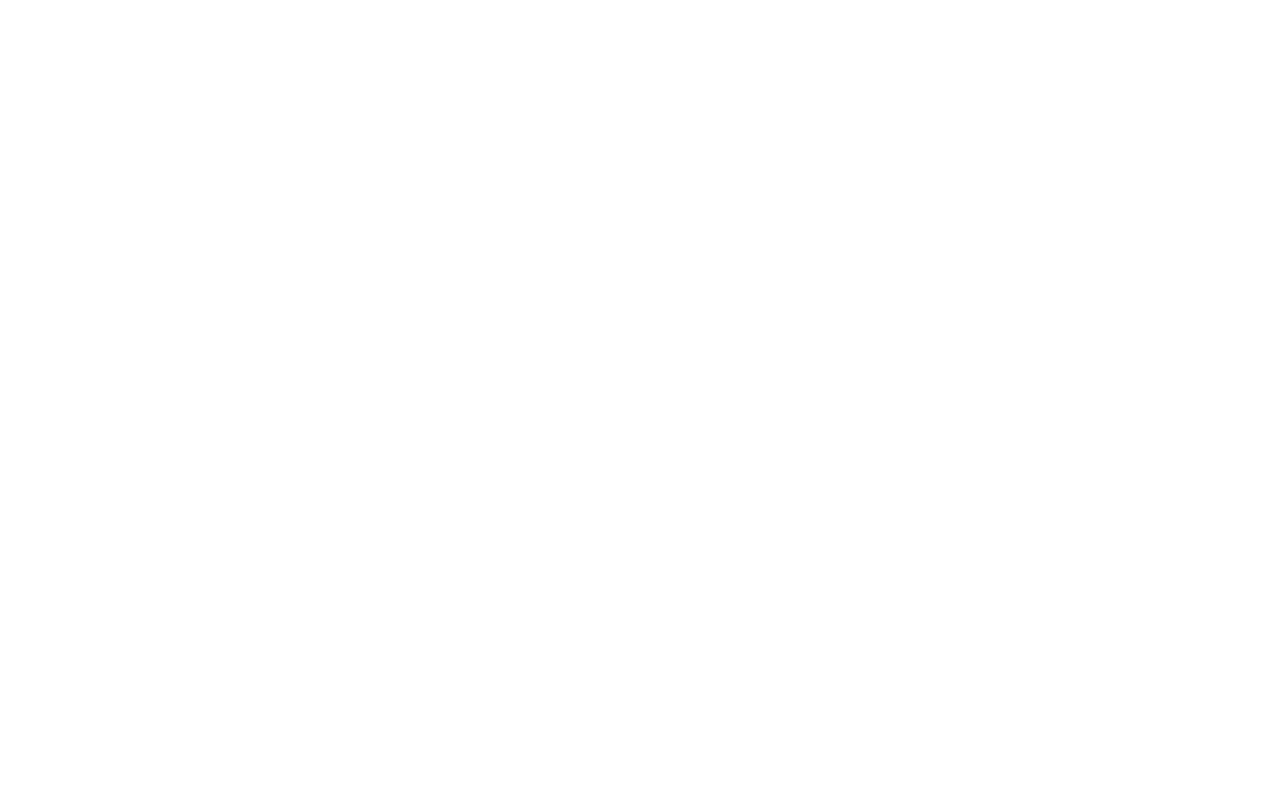
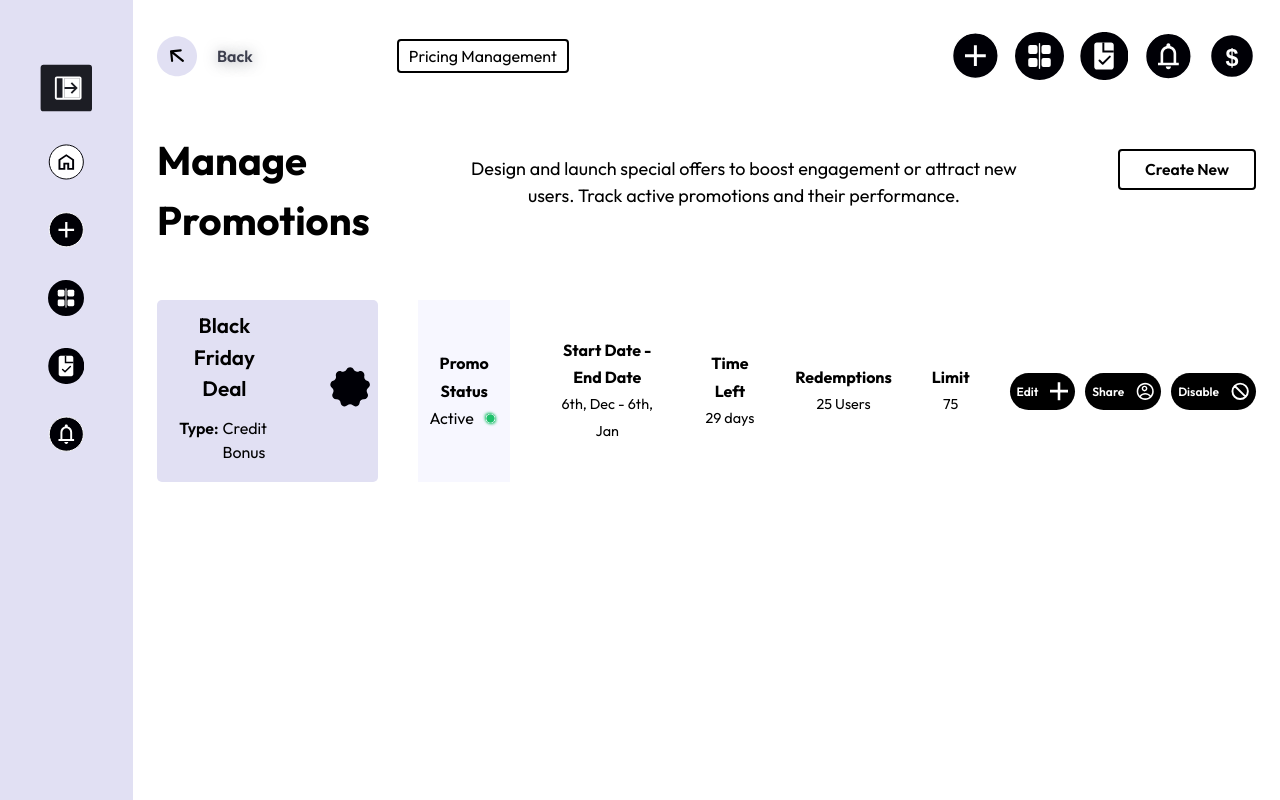
Before and after one commit to Tech-Shark/syntax, a React (Vite) app in the folder src/syntax_frontend/: page /manage-promotion in a window 1280 px wide. Before the commit this address had no page. Built offline with nearby package versions, Linux system fonts and the light colour scheme.

Commit message:
feat: add ManagePromotion page and update routing; enhance styles for select and textarea elements

```diff
--- a/src/syntax_frontend/src/App.tsx
+++ b/src/syntax_frontend/src/App.tsx
@@ -30,6 +30,7 @@ import AdminDashboard from "./Pages/Dashboard/AdminDashboard/DashboardAdmin";
 import PricingManagement from "./Pages/Dashboard/AdminDashboard/pricingManagement";
 import Pricing from "./Pages/Dashboard/UserDashboard/Pricing/pricing";
 import CreatePromotion from "./Pages/Dashboard/AdminDashboard/promoManagement/createPromo";
+import ManagePromotion from "./Pages/Dashboard/AdminDashboard/promoManagement/managePromo";
 
 
 
@@ -64,8 +65,8 @@ function App() {
           <Route path="/admin-dashboard" element={<AdminDashboard />} />
           <Route path="/pricing-management" element={<PricingManagement />} />
           <Route path="/pricing" element={<Pricing />} />
-          <Route path="/promo-management" element={<CreatePromotion />} />
-
+          <Route path="/create-promotion" element={<CreatePromotion />} />
+          <Route path="/manage-promotion" element={<ManagePromotion />} />
         </Routes>
       </BrowserRouter>
     </Provider>
--- a/src/syntax_frontend/src/Pages/Dashboard/AdminDashboard/pricingManagement.tsx
+++ b/src/syntax_frontend/src/Pages/Dashboard/AdminDashboard/pricingManagement.tsx
@@ -1,6 +1,5 @@
 import { Link } from "react-router-dom";
 import Sidebar from "../Sidebar";
-import { FaPlus } from "react-icons/fa6";
 import TopIcons from "../UserDashboard/topIcons";
 import purple_arrow_2 from '@/assets/images/purple_arrow_2.svg';
 import AdminPricing from "./pricingManagement/adminPricing";
@@ -21,7 +20,7 @@ const PricingManagement = () => {
                 <img src={purple_arrow_2} alt="back" />
                 <p className="text-base text-[#3D3F4E] font-semibold leading-6 [text-shadow:0.67px_0.67px_13.28px_rgba(61,63,78,0.5)] cursor-pointer">Back</p>
               </div>
-              <Link to="/promo-management" className="flex gap-[0.4rem] justify-center items-center h-[2.1rem] bg-white text-black rounded-[0.25rem] border-2 border-black px-[0.63rem] py-[0.31rem]"> Promo Management <FaPlus /></Link>
+              <Link to="/create-promotion" className="flex gap-[0.4rem] justify-center items-center h-[2.1rem] bg-white text-black rounded-[0.25rem] border-2 border-black px-[0.63rem] py-[0.31rem]"> Promo Management</Link>
             </div>
 
             <TopIcons />
--- a/src/syntax_frontend/src/Pages/Dashboard/AdminDashboard/promoManagement/createPromo.tsx
+++ b/src/syntax_frontend/src/Pages/Dashboard/AdminDashboard/promoManagement/createPromo.tsx
@@ -1,31 +1,33 @@
-import { Link } from 'react-router-dom';
+import { Link, useNavigate } from 'react-router-dom';
 import Sidebar from "../../Sidebar";
 import purple_arrow_2 from '@/assets/images/purple_arrow_2.svg';
-import { FaPlus } from 'react-icons/fa6';
+import arrow from "@/assets/images/arrow1.svg"
 import TopIcons from "../../UserDashboard/topIcons";
+import dropdown_arrow from "@/assets/images/drop_down_arrow.svg";
 
 
 const CreatePromotion: React.FC = () => {
+  const navigate = useNavigate();
 
 
   return (
     <>
       <section className='flex font-outfit'>
         <Sidebar />
-        <div className='px-4 md:px-6 pt-8 w-full h-screen overflow-x-auto'>
+        <div className='px-4 md:px-6 pt-8 w-full h-screen overflow-x-auto flex-1'>
           <div className='flex justify-between w-full '>
             <div className="flex items-center gap-36">
               <div className="flex items-center gap-5">
                 <img src={purple_arrow_2} alt="back" />
                 <p className="text-base text-[#3D3F4E] font-semibold leading-6 [text-shadow:0.67px_0.67px_13.28px_rgba(61,63,78,0.5)] cursor-pointer">Back</p>
               </div>
-              <Link to="/promo-management" className="flex gap-[0.4rem] justify-center items-center h-[2.1rem] bg-white text-black rounded-[0.25rem] border-2 border-black px-[0.63rem] py-[0.31rem]"> Promo Management</Link>
+              <Link to="/pricing-management" className="flex gap-[0.4rem] justify-center items-center h-[2.1rem] bg-white text-black rounded-[0.25rem] border-2 border-black px-[0.63rem] py-[0.31rem]"> Pricing Management</Link>
             </div>
 
             <TopIcons />
           </div>
 
-          <div className="flex justify-between items-center mt-[3.13rem]">
+          <div className="flex justify-between items-baseline mt-[3.13rem]">
             <h5 className="text-[2.5rem] font-bold leading-normal">Create and Manage <br /> Promotions</h5>
             <p className="text-center font-normal text-lg leading-normal">Design and launch special offers to boost engagement or attract new <br /> users. Track active promotions and their performance.</p>
             <div className='flex gap-[0.81rem]'>
@@ -34,20 +36,72 @@ const CreatePromotion: React.FC = () => {
             </div>
           </div>
 
-          <div className='flex justify-center'>
-            <form>
-              <div className='flex flex-col'>
-                <label htmlFor="promoName">
+          <div className='flex justify-center mt-[3.13rem] pb-12'>
+            <form className='flex flex-col gap-10'>
+              <div className='flex flex-col gap-2'>
+                <label htmlFor="promoName" className="font-bold text-[1.1rem] leading-[1.3rem] text-[#030A00]">
                   Promo Name
                 </label>
-                <input type="text" id="promoName" placeholder='Black Friday Deal, New Year Offer'/>
+                <input type="text" id="promoName" placeholder='Black Friday Deal, New Year Offer' className='w-[19.4rem] bg-[#E8E8E8] px-[0.98rem] py-[0.73rem] rounded-[0.5rem] text-base leading-[1.2rem] placeholder-shown:text-[#8C8CA1] text-[#000006]'/>
               </div>
-              <div className='flex flex-col'>
-                <label htmlFor="promoName">
+
+              <div className='flex flex-col gap-2'>
+                <label htmlFor="promoType" className="font-bold text-[1.1rem] leading-[1.3rem] text-[#030A00]">
                   Promo Type
                 </label>
-                <input type="text" id="promoName" placeholder='Credit Bonus'/>
+                <select id="promoType" className='bg-[#E1E0F3] h-[2.9rem] w-44 text-[1.1rem] text-[#1C1D24] font-semibold leading-normal px-3'  style={{backgroundImage: `url(${dropdown_arrow})`,backgroundRepeat: "no-repeat", backgroundPosition: "calc(100% - 10px) center"}}>
+                  <option value="percentage" >Credit Bonus</option>
+                  <option value="fixed">Ats Increase</option>
+                </select>
               </div>
+
+              <div className='flex flex-col gap-2'>
+                <label htmlFor="audience" className="font-bold text-[1.1rem] leading-[1.3rem] text-[#030A00]">
+                  Target Audience
+                </label>
+                <select id="promoType" className='bg-[#E1E0F3] h-[2.9rem] w-44 text-[1.1rem] text-[#1C1D24] font-semibold leading-normal px-3'  style={{backgroundImage: `url(${dropdown_arrow})`,backgroundRepeat: "no-repeat", backgroundPosition: "calc(100% - 10px) center"}}>
+                  <option value="percentage" >All Users</option>
+                  <option value="fixed">Premium Users</option>
+                  <option value="fixed">Standard Users</option>
+                  <option value="fixed">Basic Users</option>
+                </select>
+              </div>
+
+              <div className='flex flex-col gap-2'>
+                <label htmlFor="date" className="font-bold text-[1.1rem] leading-[1.3rem] text-[#030A00]">
+                  Duration (Start/End Dates)
+                </label>
+                <input type="text" id="promoName" placeholder='4th, Aug 2025 - Present' className='w-[19.4rem] bg-[#E8E8E8] px-[0.98rem] py-[0.73rem] rounded-[0.5rem] text-base leading-[1.2rem] placeholder-shown:text-[#8C8CA1] text-[#000006]'/>
+              </div>
+
+              <div className='flex flex-col gap-2'>
+                <label htmlFor="date" className="font-bold text-[1.1rem] leading-[1.3rem] text-[#030A00]">
+                 Limit
+                </label>
+                <div className='flex items-center gap-2 w-[19.4rem] bg-[#E8E8E8] px-[0.98rem] py-[0.73rem] rounded-[0.5rem] text-base leading-[1.2rem] text-[#000006]'>
+                  <input type="number" id="promoName" placeholder='75' className='bg-[#E8E8E8] w-10 flex items-center justify-center focus:outline-none placeholder-shown:text-[##8C8CA1]' />
+                  <span className='text-[#000006] font-normal leading-[1.2rem] text-base'>Users</span>
+                </div>
+              </div>
+
+              <div className='flex flex-col gap-2'>
+                <label htmlFor="promo code" className="font-bold text-[1.1rem] leading-[1.3rem] text-[#030A00]">
+                  Promo Code (Optional)
+                </label>
+                <input type="text" id="promoName" placeholder='PROMOSYNTAX1' className='w-[19.4rem] bg-[#E8E8E8] px-[0.98rem] py-[0.73rem] rounded-[0.5rem] text-base leading-[1.2rem] placeholder-shown:text-[#8C8CA1] text-[#000006]'/>
+              </div>
+
+              <div className='flex flex-col gap-2'>
+                <label htmlFor="promo code" className="font-bold text-[1.1rem] leading-[1.3rem] text-[#030A00]">
+                  Promo Code (Optional)
+                </label>
+                <textarea placeholder="Enjoy 20% off all Premium plans this weekend!" className='w-[19.4rem] h-[5.2rem] bg-[#E8E8E8] px-[0.98rem] py-[0.73rem] rounded-[0.5rem] text-base leading-[1.2rem] placeholder-shown:text-[#8C8CA1] text-[#000006] '></textarea>
+              </div>
+
+              <button onClick={() => navigate("/manage-promotion")}type="submit" className='flex self-center items-center justify-center px-4 py-[0.4rem] bg-black text-white rounded-3xl w-[75%] text-base font-semibold leading-[1.7rem] text-center gap-[1.3rem]'>
+                Save and Continue
+                <img src={arrow} alt="save and continue" />
+              </button>
             </form>
           </div>
         </div>
--- /dev/null
+++ b/src/syntax_frontend/src/Pages/Dashboard/AdminDashboard/promoManagement/managePromo.tsx
@@ -0,0 +1,91 @@
+import { Link } from 'react-router-dom';
+import Sidebar from "../../Sidebar";
+import purple_arrow_2 from '@/assets/images/purple_arrow_2.svg';
+import TopIcons from "../../UserDashboard/topIcons";
+import pentagon_icon from "@/assets/images/pentagon_icon.svg";
+import green_dot from "@/assets/images/greenDot.svg";
+import plus_icon from "@/assets/images/white_add_icon.svg";
+import profile_icon from "@/assets/images/admin_view_icon.svg";
+import disable_icon from "@/assets/images/admin_disable_icon.svg";
+
+
+
+const ManagePromotion: React.FC = () => {
+
+
+  return (
+    <>
+      <section className='flex font-outfit'>
+        <Sidebar />
+        <div className='px-4 md:px-6 pt-8 w-full h-screen overflow-x-auto flex-1'>
+          <div className='flex justify-between w-full '>
+            <div className="flex items-center gap-36">
+              <div className="flex items-center gap-5">
+                <img src={purple_arrow_2} alt="back" />
+                <p className="text-base text-[#3D3F4E] font-semibold leading-6 [text-shadow:0.67px_0.67px_13.28px_rgba(61,63,78,0.5)] cursor-pointer">Back</p>
+              </div>
+              <Link to="/pricing-management" className="flex gap-[0.4rem] justify-center items-center h-[2.1rem] bg-white text-black rounded-[0.25rem] border-2 border-black px-[0.63rem] py-[0.31rem]"> Pricing Management</Link>
+            </div>
+
+            <TopIcons />
+          </div>
+
+          <div className="flex justify-between items-baseline mt-[3.13rem]">
+            <h5 className="text-[2.5rem] font-bold leading-normal">Manage <br /> Promotions</h5>
+            <p className="text-center font-normal text-lg leading-normal">Design and launch special offers to boost engagement or attract new <br /> users. Track active promotions and their performance.</p>
+            <button className="flex items-center justify-center px-[1.56rem] py-[0.31rem] bg-white border-2 border-black rounded-[0.25rem] text-[0.98rem] leading-[1.7rem] font-semibold">Create New</button>
+          </div>
+
+
+          <div className='flex mt-[3.13rem] pb-12 gap-[2.5rem]'>
+            <div className='flex justify-between items-center pl-[1.4rem] pr-[0.5rem] pt-[0.63rem] pb-[1.13rem] gap-[3.8rem] bg-[#E1E0F3] rounded-[0.31rem]'>
+              <span className='flex flex-col gap-3'>
+                <h5 className='font-semibold text-[1.3rem] leading-normal text-center'>Black Friday Deal</h5>
+                <p className='font-semibold flex gap-1'>Type: <span className='font-normal'>Credit Bonus</span></p>
+              </span>
+              <img src={pentagon_icon} alt="pentagon icon" className='w-10 h-10'/>
+            </div>
+            <div className='flex flex-col items-center justify-center bg-[rgba(179,178,251,0.10)] px-[0.63rem] py-4' >
+              <h5 className='text-black text-base font-bold leading-[1.7rem] text-center'>Promo Status</h5>
+              <span className='flex gap-2 items-center'>
+                <p className='text0base leading-[1.7rem] text-center '>Active</p>
+                <img src={green_dot} alt="green shot" />
+              </span>
+            </div>
+            <div className='flex items-center justify-center flex-col'>
+              <h5 className='text-center font-bold text-base leading-[1.7rem]'>Start Date - End Date</h5>
+              <p className='leading-[1.7rem] text-[0.9rem] text-center'>6th, Dec - 6th, Jan</p>
+            </div>
+            <div className='flex items-center justify-center flex-col'>
+              <h5 className='text-center font-bold text-base leading-[1.7rem]'>Time Left</h5>
+              <p className='leading-[1.7rem] text-[0.9rem] text-center'>29 days</p>
+            </div>
+            <div className='flex items-center justify-center flex-col'>
+              <h5 className='text-center font-bold text-base leading-[1.7rem]'>Redemptions</h5>
+              <p className='leading-[1.7rem] text-[0.9rem] text-center'>25 Users</p>
+            </div>
+            <div className='flex items-center justify-center flex-col'>
+              <h5 className='text-center font-bold text-base leading-[1.7rem]'>Limit</h5>
+              <p className='leading-[1.7rem] text-[0.9rem] text-center'>75</p>
+            </div>
+
+            <div className='flex items-center gap-[0.62rem]'>
+              <button className='flex items-center gap-3 justify-center bg-black text-white py-[0.31rem] px-4 rounded-[3.13rem] text-xs leading-[1.7rem] font-semibold'>Edit
+                <img src={plus_icon} alt="edit" />
+              </button>
+              <button className='flex items-center gap-3 justify-center bg-black text-white py-[0.31rem] px-4 rounded-[3.13rem] text-xs leading-[1.7rem] font-semibold'>
+                  Share
+                <img src={profile_icon} alt="share" />
+              </button>
+              <button className='flex items-center gap-3 justify-center bg-black text-white py-[0.31rem] px-4 rounded-[3.13rem] text-xs leading-[1.7rem] font-semibold'>
+                 Disable
+                <img src={disable_icon} alt="disable" />
+              </button>
+            </div>
+          </div>
+        </div>
+      </section>
+    </>
+  )
+};
+export default ManagePromotion;
--- a/src/syntax_frontend/src/Pages/Dashboard/Sidebar.tsx
+++ b/src/syntax_frontend/src/Pages/Dashboard/Sidebar.tsx
@@ -73,7 +73,7 @@ function Sidebar() {
   };
 
   return (
-    <aside className="hidden md:block bg-[#E1E0F3] w-[8.31rem] h-screen relative">
+    <aside className="hidden md:block bg-[#E1E0F3] w-[8.31rem] relative">
       <ul className="flex flex-col items-center py-16 gap-8">
         <TooltipProvider>
           {tooltipItems.map((item, index) => (
```
Also changed, not shown: src/syntax_frontend/src/styles/index.css (+11 -0 lines).
